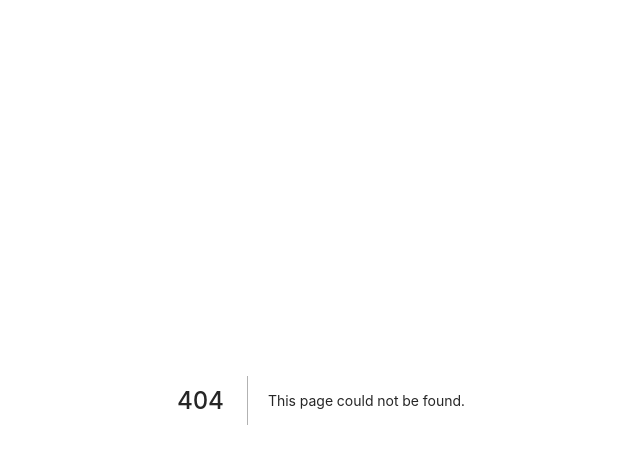
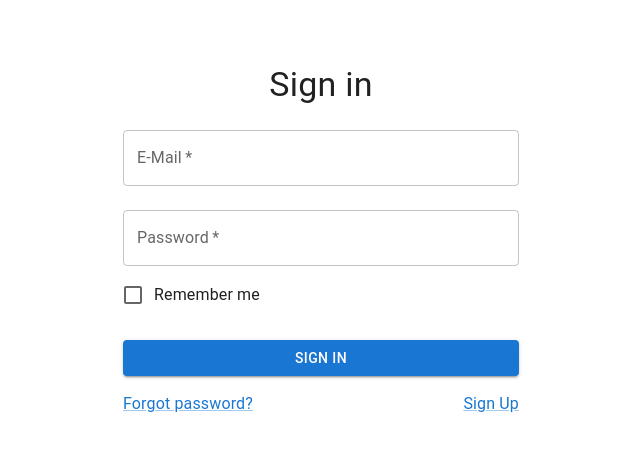
Before and after one commit to lugawe/ewul-frontend, a Next.js app in the folder ewul-frontend/: page /auth/login in a window 1280 px wide. Before the commit this address had no page. Shown: the top 450 px of the page, without its empty margins (319-959 px from the left). Built offline with nearby package versions, Linux system fonts and the light colour scheme.

Commit message:
add mui5 + login page

```diff
--- /dev/null
+++ b/ewul-frontend/components/auth/FormLogin.js
@@ -0,0 +1,49 @@
+import React from 'react';
+import * as UI from '@mui/material';
+import { createTheme, ThemeProvider } from '@mui/material/styles';
+
+export default class FormLogin extends React.Component {
+  render() {
+    return (
+      <ThemeProvider theme={theme}>
+        <UI.Container component='main' maxWidth='xs'>
+          <UI.CssBaseline />
+          <UI.Box
+            sx={{
+              marginTop: 8,
+              display: 'flex',
+              flexDirection: 'column',
+              alignItems: 'center'
+            }}
+          >
+            <UI.Typography component='h1' variant='h4' sx={{ mb: 1 }}>
+              <span>Sign in</span>
+            </UI.Typography>
+            <UI.Box component='form'>
+              <UI.TextField margin='normal' required fullWidth label='E-Mail' type='email' />
+              <UI.TextField margin='normal' required fullWidth label='Password' type='password' />
+              <UI.FormControlLabel control={<UI.Checkbox />} label='Remember me' />
+              <UI.Button type='submit' fullWidth variant='contained' sx={{ mt: 3, mb: 2 }}>
+                <span>Sign In</span>
+              </UI.Button>
+              <UI.Grid container>
+                <UI.Grid item xs>
+                  <UI.Link>
+                    <span>Forgot password?</span>
+                  </UI.Link>
+                </UI.Grid>
+                <UI.Grid item>
+                  <UI.Link>
+                    <span>Sign Up</span>
+                  </UI.Link>
+                </UI.Grid>
+              </UI.Grid>
+            </UI.Box>
+          </UI.Box>
+        </UI.Container>
+      </ThemeProvider>
+    );
+  }
+}
+
+const theme = createTheme();
--- a/ewul-frontend/package.json
+++ b/ewul-frontend/package.json
@@ -16,7 +16,9 @@
     "lint": "next lint"
   },
   "dependencies": {
-    "antd": "4.16.13",
+    "@emotion/react": "11.4.1",
+    "@emotion/styled": "11.3.0",
+    "@mui/material": "5.0.0",
     "axios": "0.21.4",
     "next": "11.1.2",
     "react": "17.0.2",
--- a/ewul-frontend/pages/_app.js
+++ b/ewul-frontend/pages/_app.js
@@ -1,4 +1,3 @@
-import 'antd/dist/antd.css';
 import '../styles/globals.scss';
 
 function EwulFrontendApp({ Component, pageProps }) {
--- /dev/null
+++ b/ewul-frontend/pages/auth/login.js
@@ -0,0 +1,14 @@
+import React from 'react';
+import dynamic from 'next/dynamic';
+
+const FormLogin = dynamic(() => import('../../components/auth/FormLogin'));
+
+export default class Login extends React.Component {
+  render() {
+    return (
+      <>
+        <FormLogin />
+      </>
+    );
+  }
+}
```
Also changed, not shown: ewul-frontend/components/FormLogin.js (deleted, +0 -11 lines), 1 other file (tests, documents, lock files or other folders).
